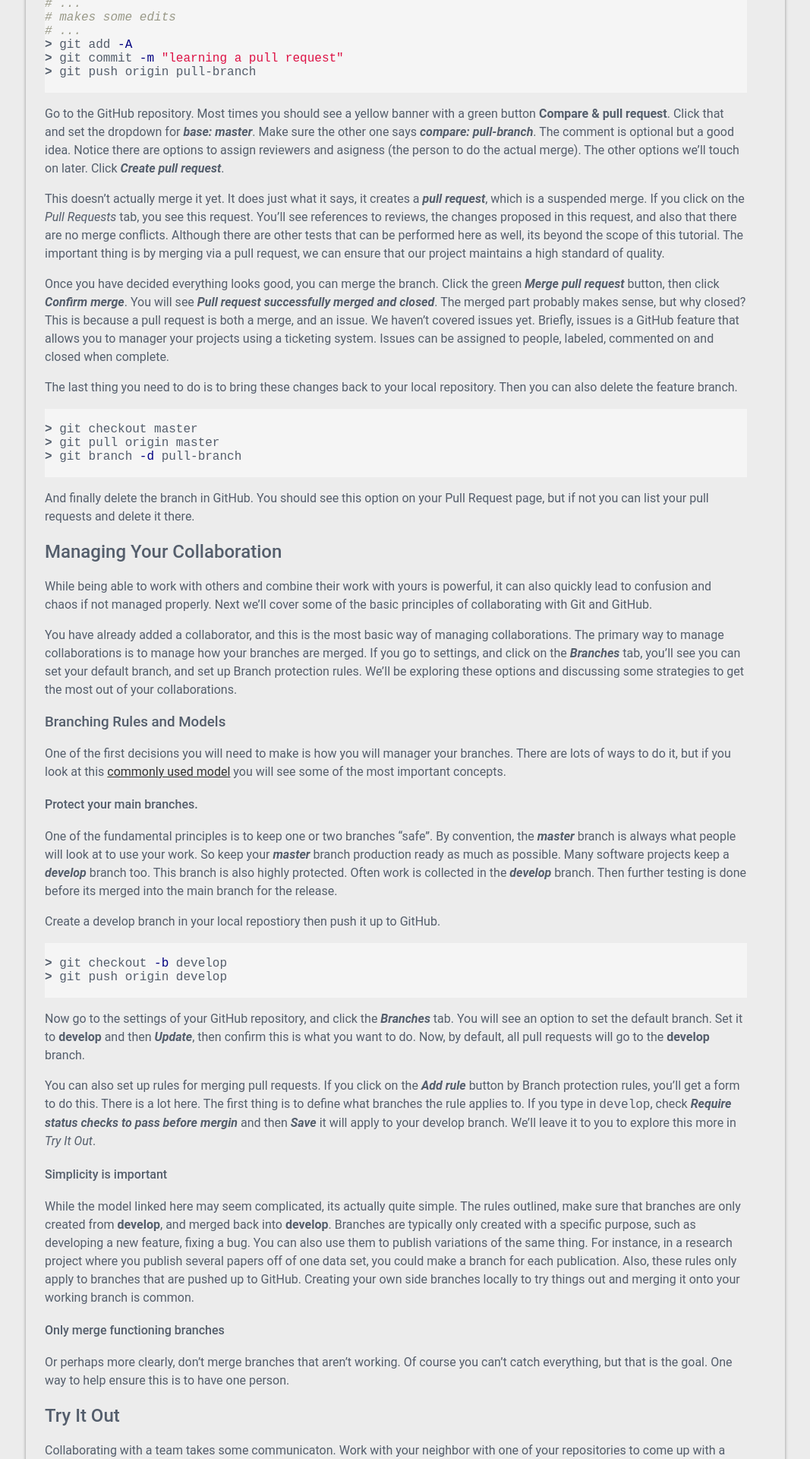
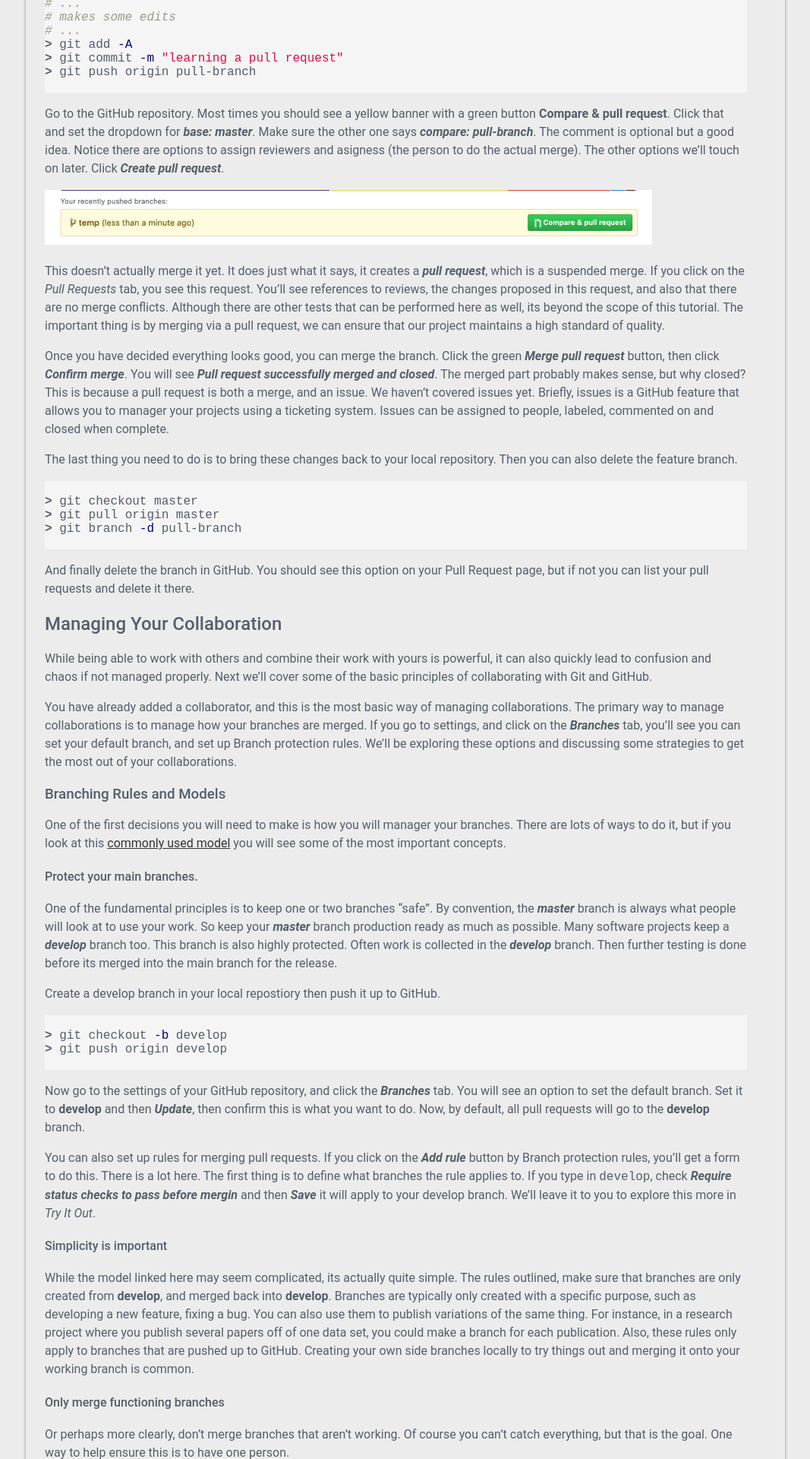
Before and after one commit to olendorf/github_for_researchers, a Jekyll site: the page built from _units/collaborating_with_github.md, in a window 1280 px wide. Shown: the part 1136-3056 px from the top of the page at 76% size, without its empty margins (106-1173 px from the left). Built offline with Jekyll 4.4.1, drawn with Linux system fonts in a browser that asks for light colours; nearby versions of some CDN libraries.

Commit message:
tweaking image size

```diff
--- a/_units/collaborating_with_github.md
+++ b/_units/collaborating_with_github.md
@@ -88,6 +88,8 @@ Go to the GitHub repository. Most times you should see a yellow banner with a gr
 dropdown for **_base: master_**. Make sure the other one says **_compare: pull-branch_**. The comment is optional but a good idea. Notice there
 are options to assign reviewers and asigness (the person to do the actual merge). The other options we'll touch on later. Click **_Create pull request_**.
 
+<img src="/assets/img/getting_started_with_github/pull_flash.png" alt="Flash message for pull request." width="800">
+
 This doesn't actually merge it yet. It does just what it says, it creates a **_pull request_**, which is a suspended merge. If
 you click on the *Pull Requests* tab, you see this request. You'll see references to reviews, the changes proposed in this request, and
 also that there are no merge conflicts. Although there are other tests that can be performed here as well, its beyond the scope of this tutorial.
```
Also changed, not shown: assets/img/getting_started_with_github/pull_flash.png (added).
